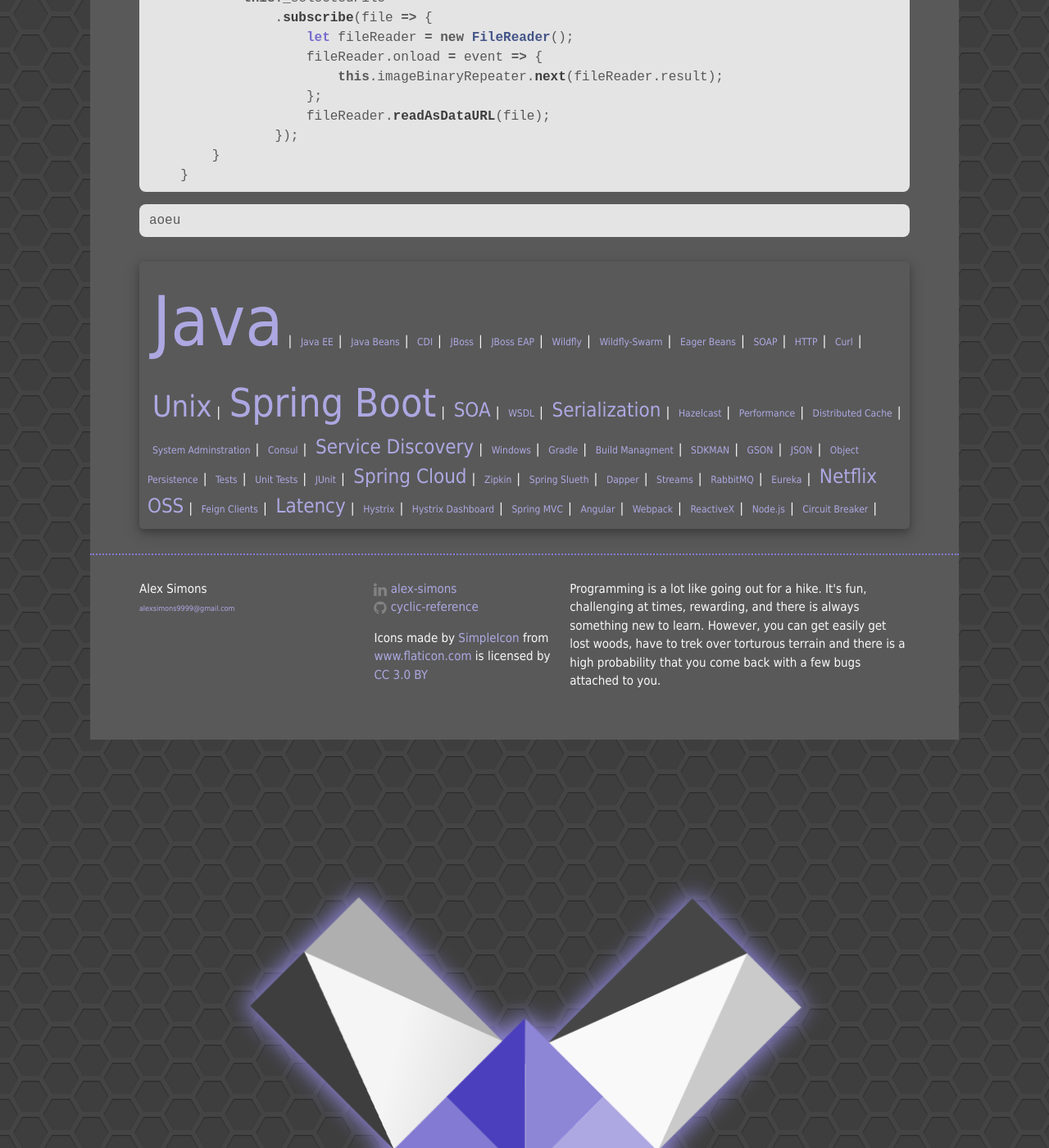
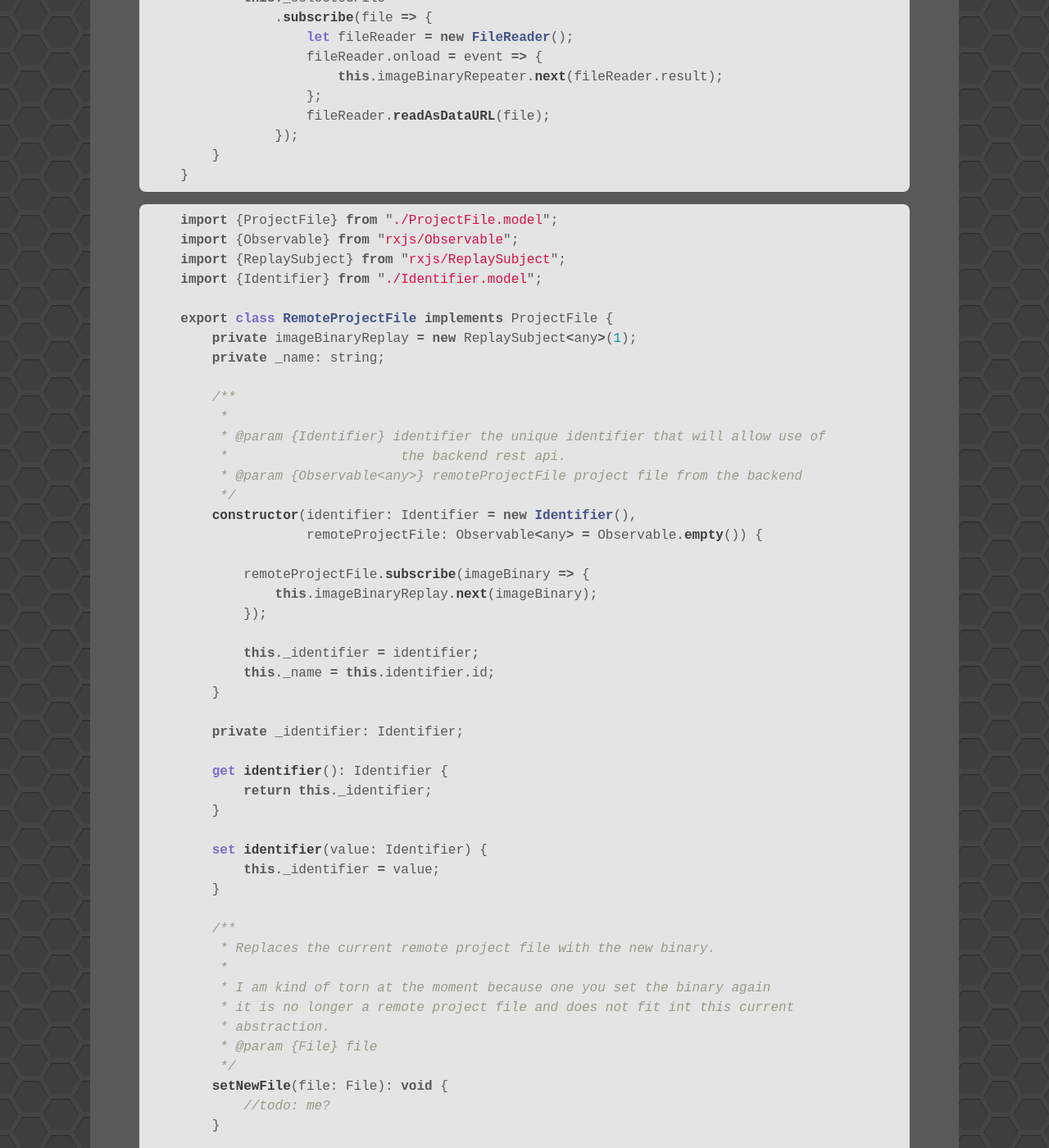
Before and after one commit to Unthrottled/blog, a Jekyll site: the page built from _posts/2017-12-14-Reactive-Mongo-Image-Persistence.md, in a window 1280 px wide and 1400 px high, scrolled down 9993 px. Shown: the whole window at 82% size. Built offline with Jekyll 4.4.1, drawn with Linux system fonts in a browser that asks for light colours; some of the changed text lies outside the part shown.

Commit message:
remote project file

```diff
--- a/_posts/2017-12-14-Reactive-Mongo-Image-Persistence.md
+++ b/_posts/2017-12-14-Reactive-Mongo-Image-Persistence.md
@@ -406,5 +406,72 @@
 {% endhighlight %}
 
 {% highlight javascript %}
+
+    import {ProjectFile} from "./ProjectFile.model";
+    import {Observable} from "rxjs/Observable";
+    import {ReplaySubject} from "rxjs/ReplaySubject";
+    import {Identifier} from "./Identifier.model";
+
+    export class RemoteProjectFile implements ProjectFile {
+        private imageBinaryReplay = new ReplaySubject<any>(1);
+        private _name: string;
+
+        /**
+         *
+         * @param {Identifier} identifier the unique identifier that will allow use of
+         *                      the backend rest api.
+         * @param {Observable<any>} remoteProjectFile project file from the backend
+         */
+        constructor(identifier: Identifier = new Identifier(),
+                    remoteProjectFile: Observable<any> = Observable.empty()) {
+
+            remoteProjectFile.subscribe(imageBinary => {
+                this.imageBinaryReplay.next(imageBinary);
+            });
+
+            this._identifier = identifier;
+            this._name = this.identifier.id;
+        }
+
+        private _identifier: Identifier;
+
+        get identifier(): Identifier {
+            return this._identifier;
+        }
+
+        set identifier(value: Identifier) {
+            this._identifier = value;
+        }
+
+        /**
+         * Replaces the current remote project file with the new binary.
+         *
+         * I am kind of torn at the moment because one you set the binary again
+         * it is no longer a remote project file and does not fit int this current
+         * abstraction.
+         * @param {File} file
+         */
+        setNewFile(file: File): void {
+            //todo: me?
+        }
+
+        getIdentifier(): string {
+            return this._identifier.id;
+        }
+
+        /**
+         * Actual binary received from the backend service.
+         * @returns {Observable<any>}
+         */
+        imageBinary(): Observable<any> {
+            return this.imageBinaryReplay
+        }
+
+
+    }
+
+{% endhighlight %}
+
+{% highlight javascript %}
 aoeu
 {% endhighlight %}
```
